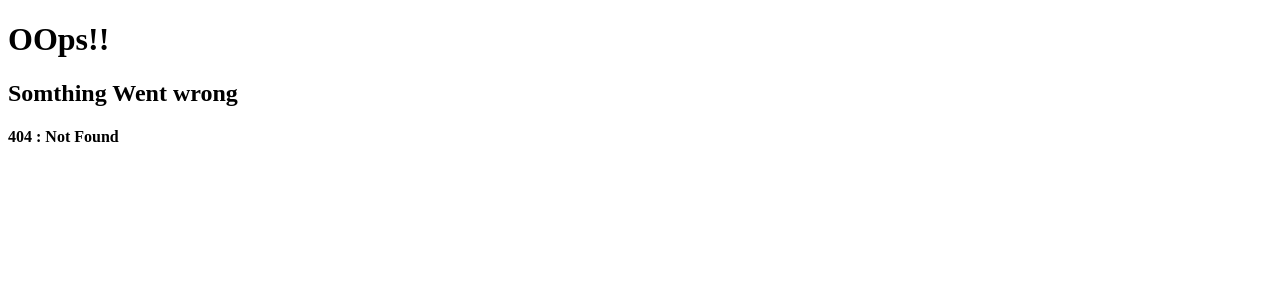
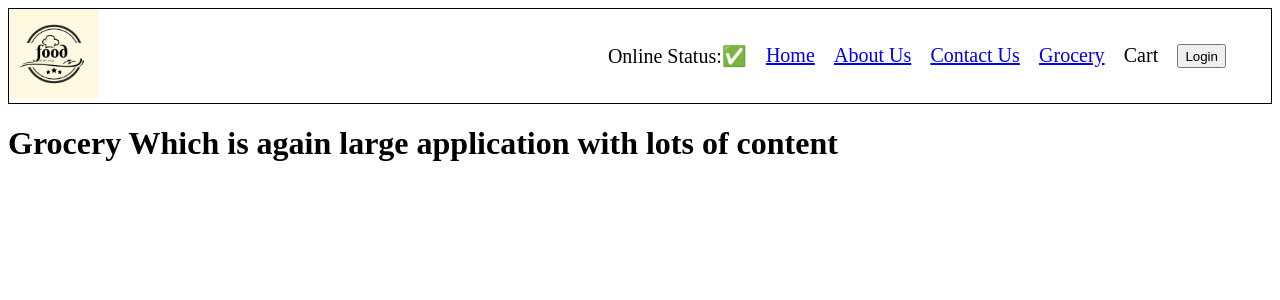
Before and after one commit to amgowda42/Hey-Food, a React (Vite) app: page /grocery in a window 1280 px wide. Before the commit this address had no page. Shown: the top 300 px of the page. Built offline with nearby package versions, Linux system fonts and the light colour scheme.

Commit message:
Lazy Loading added

```diff
--- a/src/App.js
+++ b/src/App.js
@@ -6,6 +6,9 @@ import About from "./components/About";
 import Contact from "./components/Contcat";
 import Error from "./components/Error";
 import RestaurantMenu from "./components/RestaurantMenu";
+import { lazy, Suspense } from "react";
+
+const Grocery = lazy(() => import("./components/Grocery"));
 
 const App = () => {
   return (
@@ -24,6 +27,14 @@ const router = createBrowserRouter([
       { path: "/", element: <Body /> },
       { path: "/about", element: <About /> },
       { path: "/contact", element: <Contact /> },
+      {
+        path: "/grocery",
+        element: (
+          <Suspense fallback={<h1>Loading.....</h1>}>
+            <Grocery />
+          </Suspense>
+        ),
+      },
       { path: "/restaurants/:resId", element: <RestaurantMenu /> },
     ],
     errorElement: <Error />,
--- /dev/null
+++ b/src/components/Grocery.js
@@ -0,0 +1,4 @@
+const Grocery = () => {
+  return <h1>Grocery Which is again large application with lots of content</h1>;
+};
+export default Grocery;
--- a/src/components/Header.js
+++ b/src/components/Header.js
@@ -27,6 +27,9 @@ const Header = () => {
           <li>
             <Link to="/contact">Contact Us</Link>
           </li>
+          <li>
+            <Link to="/grocery">Grocery</Link>
+          </li>
           <li>Cart</li>
           <button
             onClick={() => {
--- a/src/utils/useRestaurantMenu.js
+++ b/src/utils/useRestaurantMenu.js
@@ -10,8 +10,7 @@ const useRestaurantMenu = (resId) => {
   const fetchMenu = async () => {
     const data = await fetch(MENU_API + resId);
     const json = await data.json();
-    setResInfo(json.data);
-    console.log(json.data);
+    setResInfo(json.data); // console.log(json.data);
   };
   return resInfo;
 };
```
